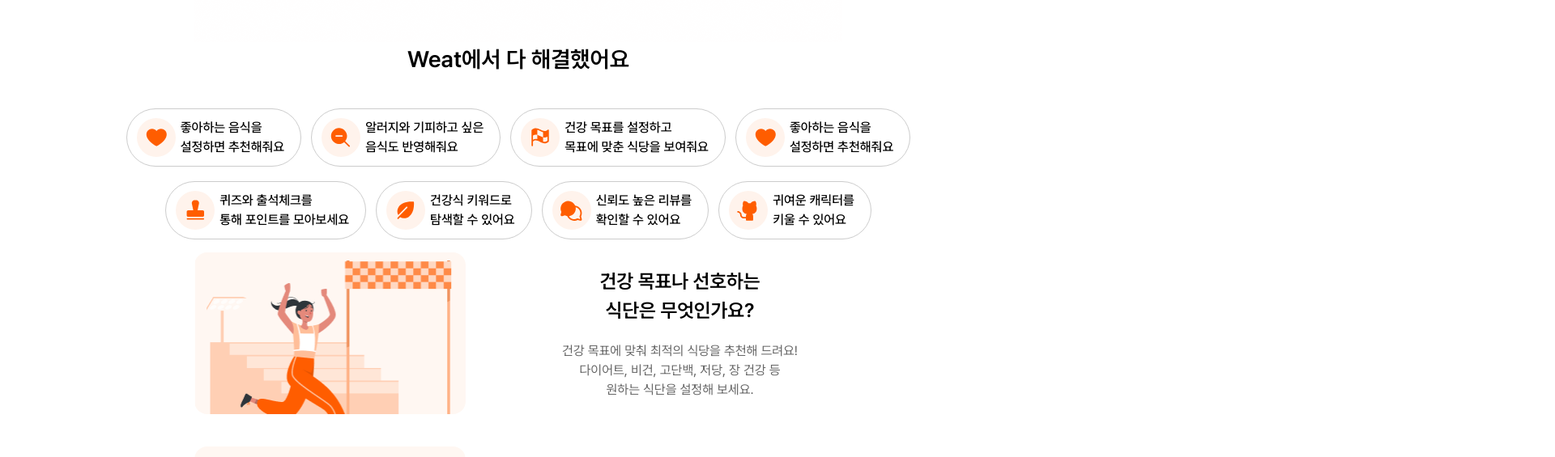
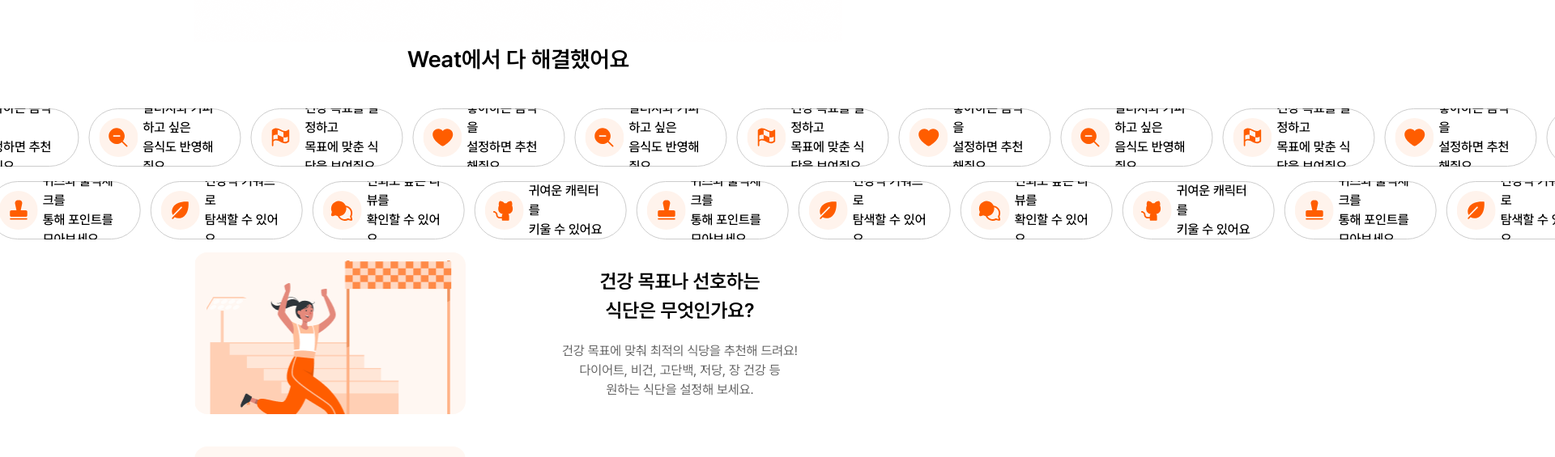
Before and after one commit to hyun2e/weat-landing, a React (Vite) app: page / in a window 1280 px wide. Shown: the part 1100-1665 px from the top of the page at 81% size, 1920 px wide, since content can reach past the window. Built offline with nearby package versions, Linux system fonts and the light colour scheme.

Commit message:
soim - info2 edit

```diff
--- a/src/components/Card_Info2.jsx
+++ b/src/components/Card_Info2.jsx
@@ -12,16 +12,16 @@ const Info2Card = styled.div`
   padding: 12px 20px 12px 12px;
   border-radius: 36px;
   width: auto;
-  max-width:none;
+  min-width: 188px;
   border: 1px solid ${({ theme }) => theme.colors.grey250};
 `;
 
 // 인포2 텍스트 - 본문
 const Info2CardText = styled.p`
+  flex-grow: 1;
   white-space: pre-line;
   font-weight: 500;
   line-height: 1.5;
-  max-width: none;
   overflow: visible;
 `
 
--- a/src/sections/Info2.jsx
+++ b/src/sections/Info2.jsx
@@ -1,6 +1,24 @@
 import React from "react";
 import Card_Info2 from "../components/Card_info2";
 import styled from "styled-components";
+import { keyframes } from "styled-components";
+
+const InfiniteScrollRight = keyframes`
+  0% {
+    transform: translateX(0);
+  }
+  100% {
+    transform: translateX(-100%);
+  }
+`;
+const InfiniteScrollLeft = keyframes`
+  0% {
+    transform: translateX(0);
+  }
+  100% {
+    transform: translateX(100%);
+  }
+`;
 
 const Info2Container = styled.div`
   width: 100vw;
@@ -22,12 +40,23 @@ const Info2DataContainer = styled.div`
   align-items: center;
   gap: 18px;
 `
-const Info2DataWrapper = styled.div`
+const Info2DataWrapperRight = styled.div`
   display: flex;
   flex-direction: row;
   align-items: center;
   gap: 12px;
+  overflow: hidden;
+  animation: ${InfiniteScrollRight} 230s linear infinite;
 `
+const Info2DataWrapperLeft = styled.div`
+  display: flex;
+  flex-direction: row;
+  align-items: center;
+  gap: 12px;
+  overflow: hidden;
+  animation: ${InfiniteScrollLeft} 300s linear infinite;
+`;
+
 // 인포2 제목 스타일
 const Info2Tile = styled.h2`
   line-height: 1.5;
@@ -39,29 +68,38 @@ const Info2 = () => {
     { icon: "src/assets/images/icon_2.svg", text: "알러지와 기피하고 싶은 \n 음식도 반영해줘요" },
     { icon: "src/assets/images/icon_3.svg", text: "건강 목표를 설정하고 \n 목표에 맞춘 식당을 보여줘요" },
     { icon: "src/assets/images/icon_1.svg", text: "좋아하는 음식을 \n 설정하면 추천해줘요" },
+    { icon: "src/assets/images/icon_2.svg", text: "알러지와 기피하고 싶은 \n 음식도 반영해줘요" },
+    { icon: "src/assets/images/icon_3.svg", text: "건강 목표를 설정하고 \n 목표에 맞춘 식당을 보여줘요" }
   ];
 
   const info2DataBottom = [
     { icon: "src/assets/images/icon_4.svg", text: "퀴즈와 출석체크를 \n 통해 포인트를 모아보세요" },
     { icon: "src/assets/images/icon_5.svg", text: "건강식 키워드로 \n 탐색할 수 있어요" },
     { icon: "src/assets/images/icon_6.svg", text: "신뢰도 높은 리뷰를 \n 확인할 수 있어요" },
+    { icon: "src/assets/images/icon_7.svg", text: "귀여운 캐릭터를 \n 키울 수 있어요" },
+    { icon: "src/assets/images/icon_4.svg", text: "퀴즈와 출석체크를 \n 통해 포인트를 모아보세요" },
+    { icon: "src/assets/images/icon_5.svg", text: "건강식 키워드로 \n 탐색할 수 있어요" },
+    { icon: "src/assets/images/icon_6.svg", text: "신뢰도 높은 리뷰를 \n 확인할 수 있어요" },
     { icon: "src/assets/images/icon_7.svg", text: "귀여운 캐릭터를 \n 키울 수 있어요" }
   ];
+
+  const repeatedDataTop = [...info2DataTop, ...info2DataTop, ...info2DataTop, ...info2DataTop];
+  const repeatedDataBottom = [...info2DataBottom, ...info2DataBottom, ...info2DataBottom, ...info2DataBottom];
 
   return (
     <Info2Container>
       <Info2Tile>Weat에서 다 해결했어요</Info2Tile>
       <Info2DataContainer>
-        <Info2DataWrapper>
-          {info2DataTop.map((item,index)=>(
+        <Info2DataWrapperRight>
+          {repeatedDataTop.map((item,index)=>(
             <Card_Info2 icon={item.icon} text={item.text} key={index}/>
           ))}
-        </Info2DataWrapper>
-        <Info2DataWrapper>
-          {info2DataBottom.map((item,index)=>(
+        </Info2DataWrapperRight>
+        <Info2DataWrapperLeft>
+          {repeatedDataBottom.map((item,index)=>(
             <Card_Info2 icon={item.icon} text={item.text} key={index}/>
           ))}
-        </Info2DataWrapper>
+        </Info2DataWrapperLeft>
       </Info2DataContainer>
     </Info2Container>
   );
```
